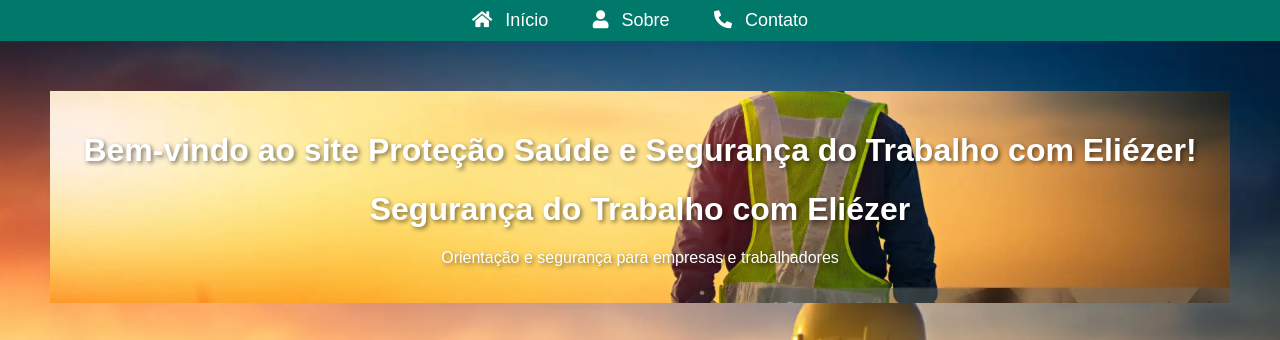
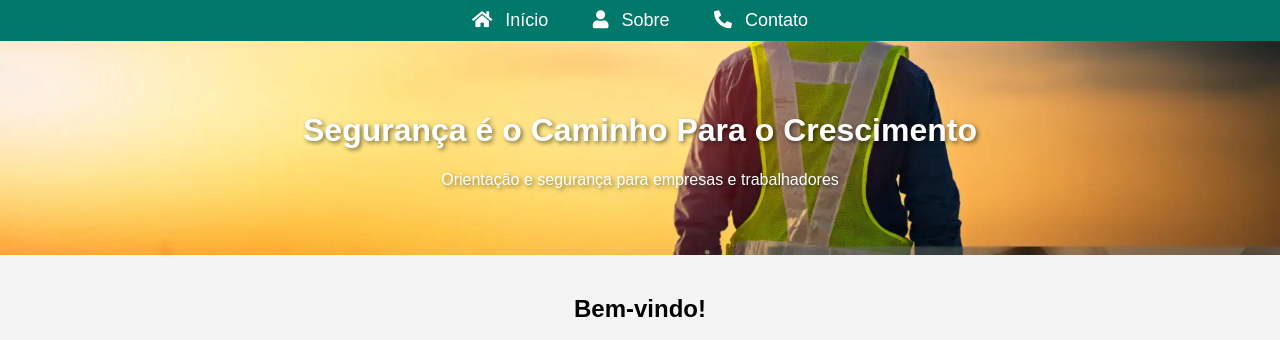
Before and after one commit to eliezer-seg/P.S.T-Seguran-a-com-Eliezer, a plain HTML site: page index.html in a window 1280 px wide. Shown: the top 340 px of the page. Drawn offline with Linux system fonts and the light colour scheme.

Commit message:
correções geral no layont

```diff
--- a/index.html
+++ b/index.html
@@ -95,9 +95,7 @@
         <a href="contato.html"><i class="fas fa-phone-alt"></i> Contato</a>
     </nav>
     <header>
-        <header style="background-color: #004d40; color: white; padding: 20px; text-align: center;">
-    <h1>Bem-vindo ao site Proteção Saúde e Segurança do Trabalho com Eliézer!</h1>
-        <h1>Segurança do Trabalho com Eliézer</h1>
+        <h1>Segurança é o Caminho Para o Crescimento</h1>
         <p>Orientação e segurança para empresas e trabalhadores</p>
     </header>
     <section class="content">
```
